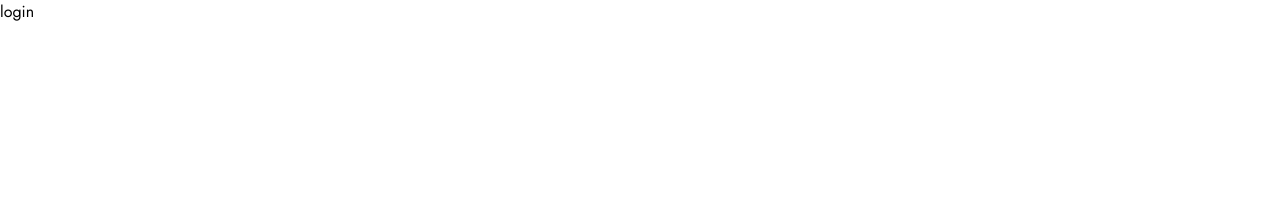
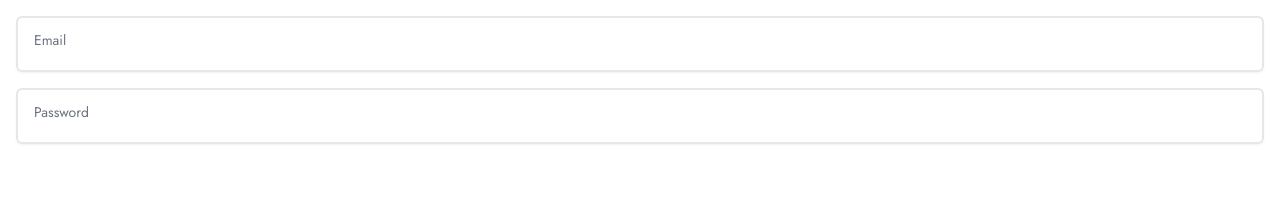
Before and after one commit to Delyc/cozygo-fe, a Next.js app: page /login in a window 1280 px wide. Shown: the top 210 px of the page. Built offline with nearby package versions, Linux system fonts and the light colour scheme.

Commit message:
feat: input component

```diff
--- a/src/app/login/page.tsx
+++ b/src/app/login/page.tsx
@@ -1,6 +1,22 @@
+// pages/index.tsx
 
-export default function Login() {
+import React from 'react';
+import FloatingLabelInput from '@/components/UI/Input';
+
+const Login: React.FC = () => {
   return (
-    <h1>login</h1>
+    <div className="flex flex-col gap-4 p-4">
+      <FloatingLabelInput
+        id="email"
+        label="Email"
+      />
+      <FloatingLabelInput
+        id="password"
+        label="Password"
+        type="password"
+      />
+    </div>
   );
-}
+};
+
+export default Login;
--- /dev/null
+++ b/src/components/UI/Input.tsx
@@ -0,0 +1,54 @@
+'use client'
+import React, { useState } from 'react';
+
+interface FloatingLabelInputProps {
+  id: string;
+  label: string;
+  type?: string;
+  value?: string;
+  onChange?: (e: React.ChangeEvent<HTMLInputElement>) => void;
+  className?: string;
+}
+
+const FloatingLabelInput: React.FC<FloatingLabelInputProps> = ({
+  id,
+  label,
+  type = 'text',
+  value,
+  onChange,
+  className
+}) => {
+  const [isFocused, setIsFocused] = useState(false);
+  const [inputValue, setInputValue] = useState(value || '');
+
+  const handleFocus = () => setIsFocused(true);
+  const handleBlur = () => setIsFocused(inputValue.length > 0);
+  const handleChange = (e: React.ChangeEvent<HTMLInputElement>) => {
+    setInputValue(e.target.value);
+    if (onChange) onChange(e);
+  };
+
+  return (
+    <div className={`relative border-2 rounded-md shadow-sm focus-within:border-indigo-500 ${className}`}>
+      <input
+        id={id}
+        type={type}
+        value={inputValue}
+        onChange={handleChange}
+        onFocus={handleFocus}
+        onBlur={handleBlur}
+        className="block w-full pt-7 pb-1 px-3 focus:outline-none text-sm text-gray-700 bg-transparent"
+      />
+      <label
+        htmlFor={id}
+        className={`absolute left-3 top-3 px-1 text-gray-500 text-sm transition-all ${
+          isFocused || inputValue ? 'transform -translate-y-6 scale-75 bg-white' : 'pointer-events-none'
+        }`}
+      >
+        {label}
+      </label>
+    </div>
+  );
+};
+
+export default FloatingLabelInput;
```
